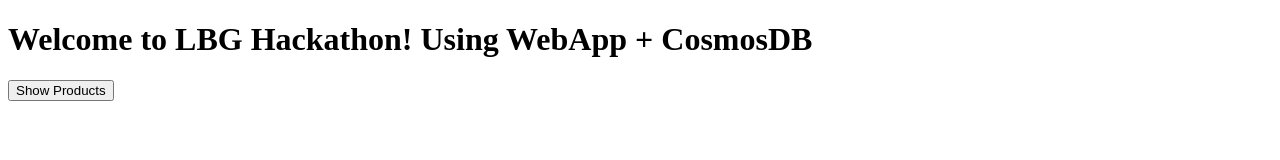
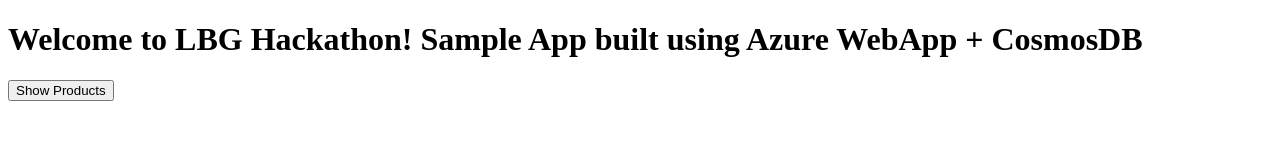
Before and after one commit to kalyanrj16/lbg-nodeJS-WebAppCosmos-01, a website: page public/index.html in a window 1280 px wide. Drawn offline with Linux system fonts and the light colour scheme.

Commit message:
Final Check - readme.md & index changes

```diff
--- a/public/index.html
+++ b/public/index.html
@@ -4,7 +4,7 @@
     <title>Mortgage App</title>
 </head>
 <body>
-    <h1>Welcome to LBG Hackathon! Using WebApp + CosmosDB </h1>
+    <h1>Welcome to LBG Hackathon! Sample App built using Azure WebApp + CosmosDB </h1>
     <button id="showProducts">Show Products</button>
     <div id="products"></div>
 
```
Also changed, not shown: readme.md.
